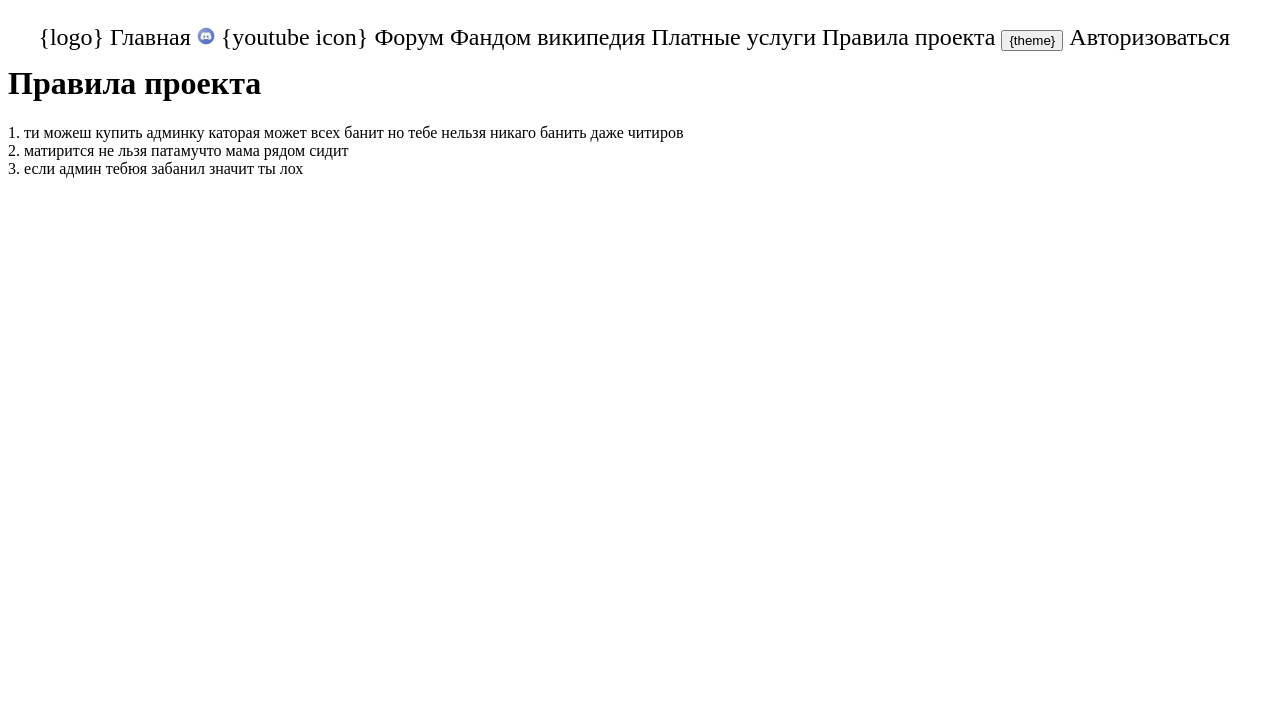
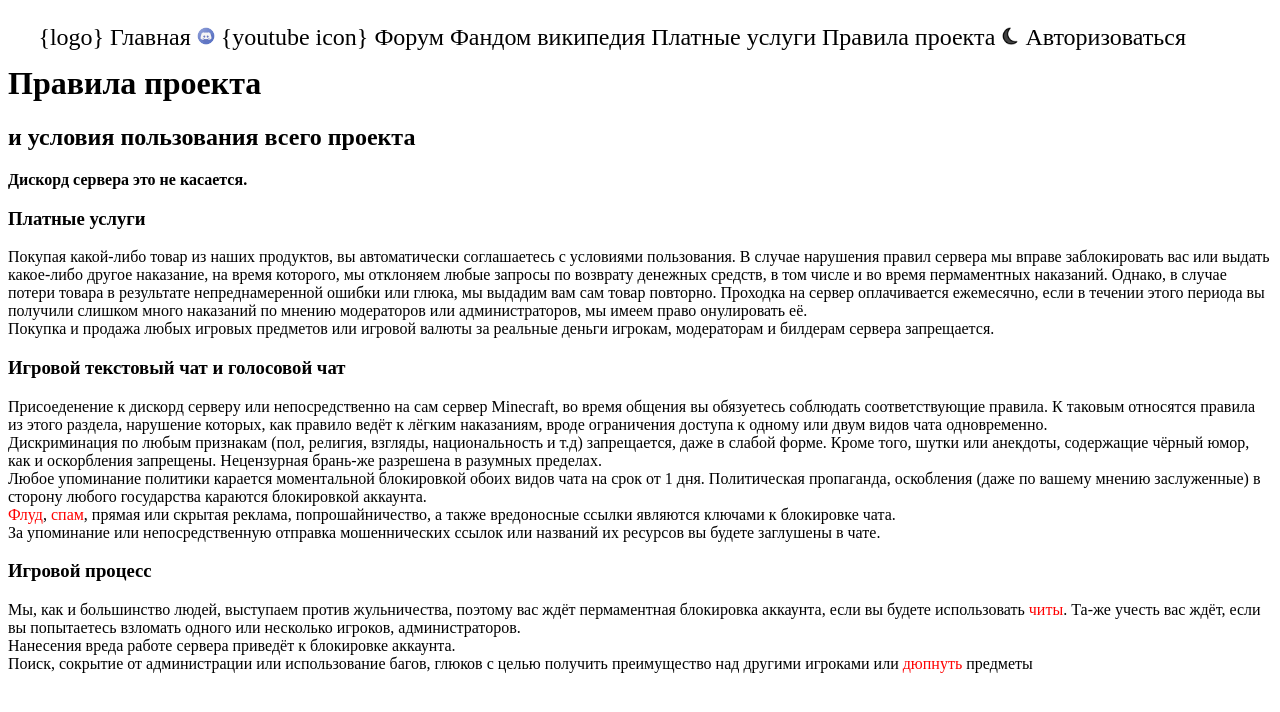
Before and after one commit to puncers/puncers.github.io, a plain HTML site: page rules.html in a window 1280 px wide. Drawn offline with Linux system fonts and the light colour scheme.

Commit message:
Update rules.html

```diff
--- a/rules.html
+++ b/rules.html
@@ -6,6 +6,10 @@
 		<style>
 			.example {
 				background-color: lightgray;
+			}
+			abbr{
+				color: red;
+				text-decoration: none;
 			}
 		</style><script type="text/javascript">
 
@@ -20,14 +24,26 @@
 			<a href="wiki.html">Фандом википедия</a>
 			<a href="donate.html">Платные услуги</a>
 			<a href="rules.html">Правила проекта</a>
-			<button>{theme}</button>
+			<a href="theme-change.html"><img width="18px" height="18px" src="turn_off_dark_theme.png"></a>
 			<a href="auth.html">Авторизоваться</a>
 		</div><br><br>
 
 
-		<h1>Правила проекта</h1>
-		1. ти можеш купить админку каторая может всех банит но тебе нельзя никаго банить даже читиров<br>
-		2. матирится не льзя патамучто мама рядом сидит<br>
-		3. если админ тебюя забанил значит ты лох
+		<h1>Правила проекта</h1><h2>и условия пользования всего проекта</h2><b>Дискорд сервера это не касается.</b>
+		<h3>Платные услуги</h3>
+		Покупая какой-либо товар из наших продуктов, вы автоматически соглашаетесь с условиями пользования. В случае нарушения правил сервера мы вправе заблокировать вас или выдать какое-либо другое наказание, на время которого, мы отклоняем любые запросы по возврату денежных средств, в том числе и во время пермаментных наказаний. Однако, в случае потери товара в результате непреднамеренной ошибки или глюка, мы выдадим вам сам товар повторно. Проходка на сервер оплачивается ежемесячно, если в течении этого периода вы получили слишком много наказаний по мнению модераторов или администраторов, мы имеем право онулировать её.<br>
+		Покупка и продажа любых игровых предметов или игровой валюты за реальные деньги игрокам, модераторам и билдерам сервера запрещается.
+
+		<h3>Игровой текстовый чат и голосовой чат</h3>
+		Присоеденение к дискорд серверу или непосредственно на сам сервер Minecraft, во время общения вы обязуетесь соблюдать соответствующие правила. К таковым относятся правила из этого раздела, нарушение которых, как правило ведёт к лёгким наказаниям, вроде ограничения доступа к одному или двум видов чата одновременно.<br>
+		Дискриминация по любым признакам (пол, религия, взгляды, национальность и т.д) запрещается, даже в слабой форме. Кроме того, шутки или анекдоты, содержащие чёрный юмор, как и оскорбления запрещены. Нецензурная брань-же разрешена в разумных пределах.<br>
+		Любое упоминание политики карается моментальной блокировкой обоих видов чата на срок от 1 дня. Политическая пропаганда, оскобления (даже по вашему мнению заслуженные) в сторону любого государства караются блокировкой аккаунта.<br>
+		<abbr title="Wiki: однотипные нетематические сообщения в интернет-форумах и чатах, зачастую занимающие большие объёмы.">Флуд</abbr>, <abbr title="Wiki: массовая рассылка корреспонденции рекламного характера лицам, не выражавшим желания её получить.">спам</abbr>, прямая или скрытая реклама, попрошайничество, а также вредоносные ссылки являются ключами к блокировке чата.<br>
+		За упоминание или непосредственную отправка мошеннических ссылок или названий их ресурсов вы будете заглушены в чате.
+
+		<h3>Игровой процесс</h3>
+		Мы, как и большинство людей, выступаем против жульничества, поэтому вас ждёт пермаментная блокировка аккаунта, если вы будете использовать <abbr title="В текущем контексте: стороние программы или модификации, дающие ощутимые преимущества над другими игроками.">читы</abbr>. Та-же учесть вас ждёт, если вы попытаетесь взломать одного или несколько игроков, администраторов.<br>
+		Нанесения вреда работе сервера приведёт к блокировке аккаунта.<br>
+		Поиск, сокрытие от администрации или использование багов, глюков с целью получить преимущество над другими игроками или <abbr title="Wiki: баг в играх, позволяющий клонировать предметы.">дюпнуть</abbr> предметы
 	</body>
 </html>
```
